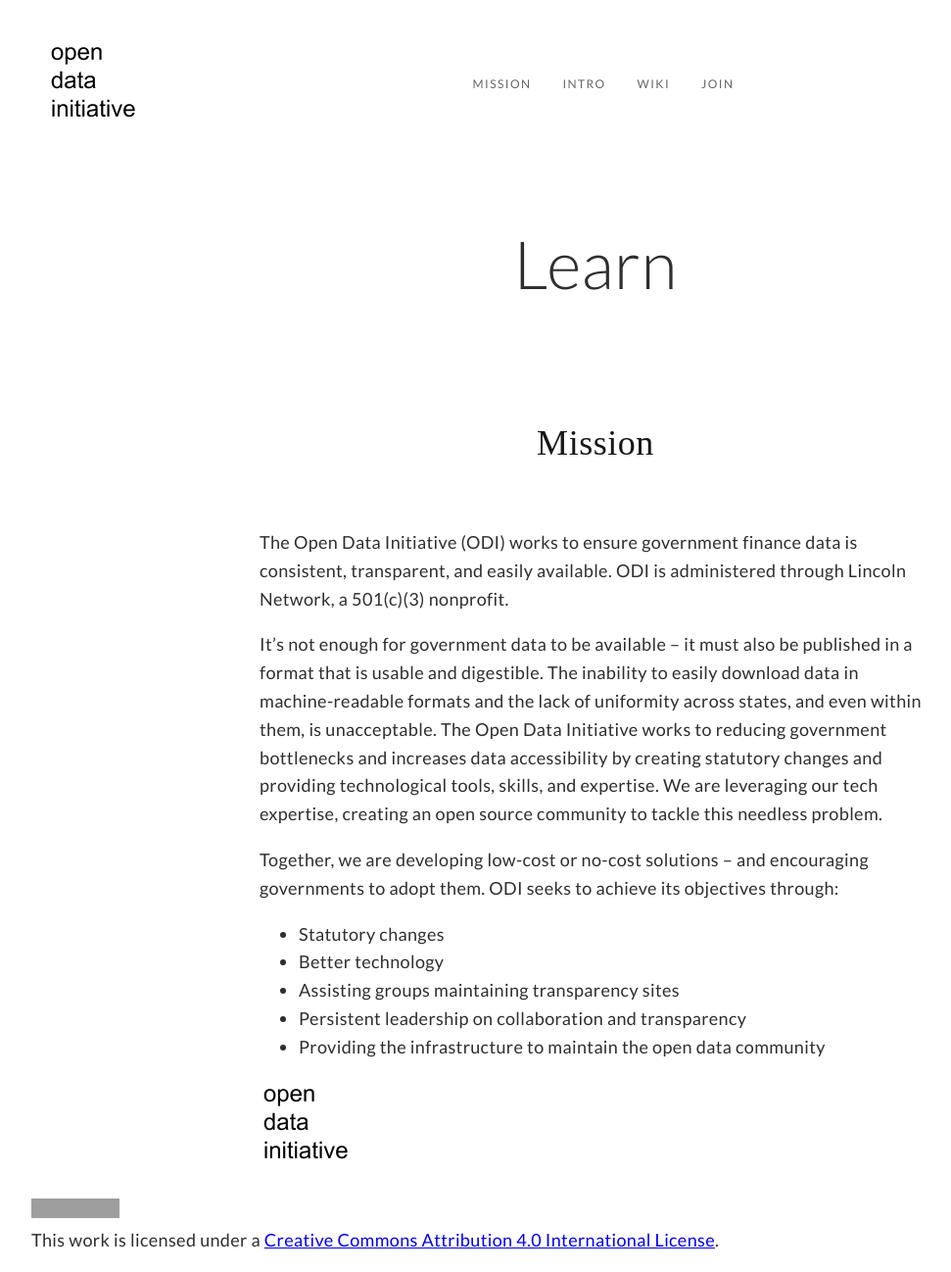
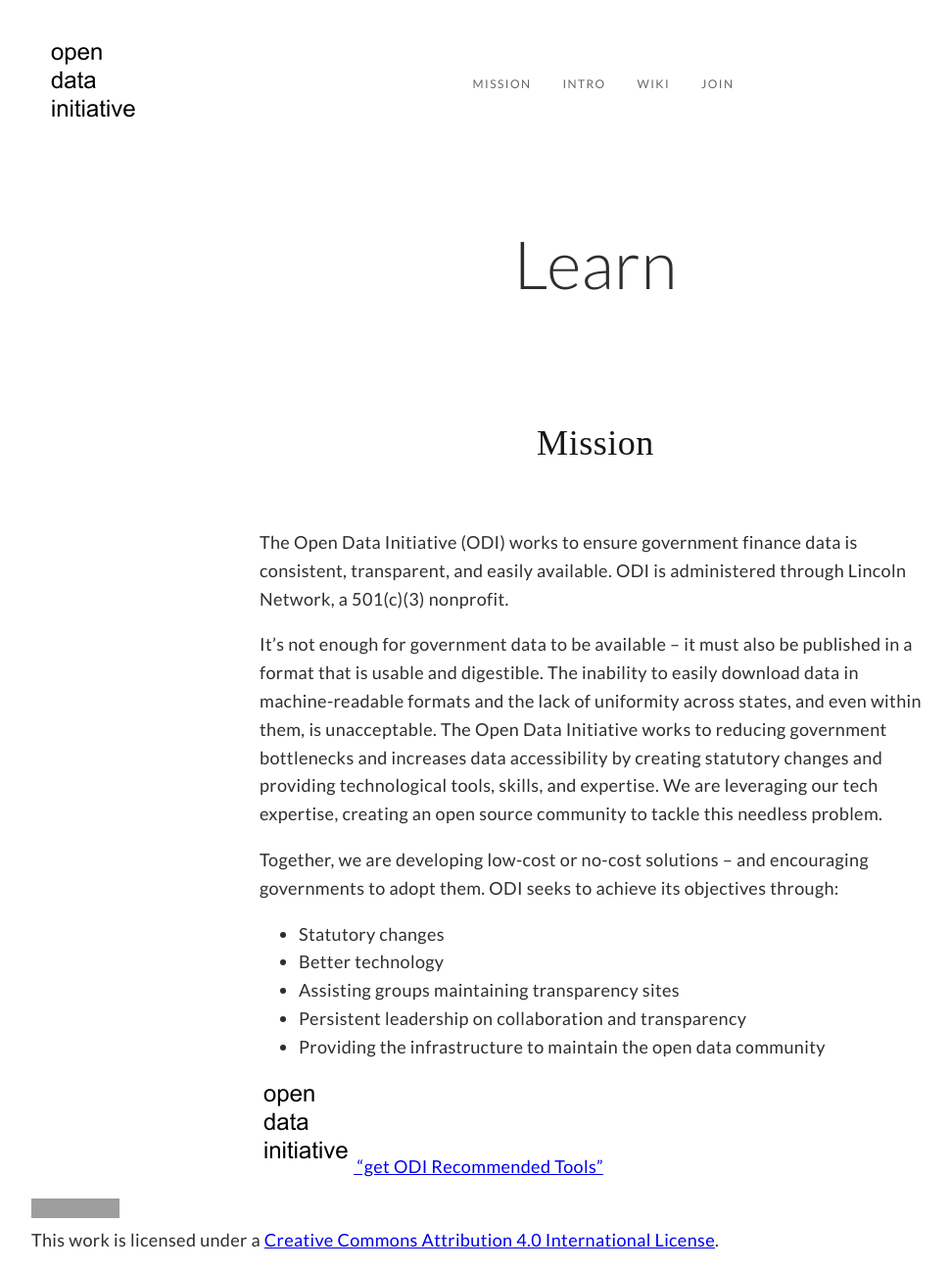
Before and after one commit to opendatainitiative/opendatainitiative.github.io, a Jekyll site: the page built from learn.md, in a window 1280 px wide. Shown: the whole page at 98% size, without its empty margins (32-1003 px from the left). Built offline with Jekyll 4.4.1, drawn with Linux system fonts in a browser that asks for light colours; grey boxes are pictures that could not be loaded.

Commit message:
Update learn.md

```diff
--- a/learn.md
+++ b/learn.md
@@ -25,4 +25,4 @@ ODI seeks to achieve its objectives through:
 * Persistent leadership on collaboration and transparency
 * Providing the infrastructure to maintain the open data community
 
-[![get ODI Recommended Tools]({{ site.baseurl }}/assets/img/logo.png)]({{ site.baseurl }}/assets/doc/ODI_Recommended_Tools.pdf)
+[![alt text]({{ site.baseurl }}/assets/img/logo.png) "get ODI Recommended Tools"]({{ site.baseurl }}/assets/doc/ODI_Recommended_Tools.pdf)
```
